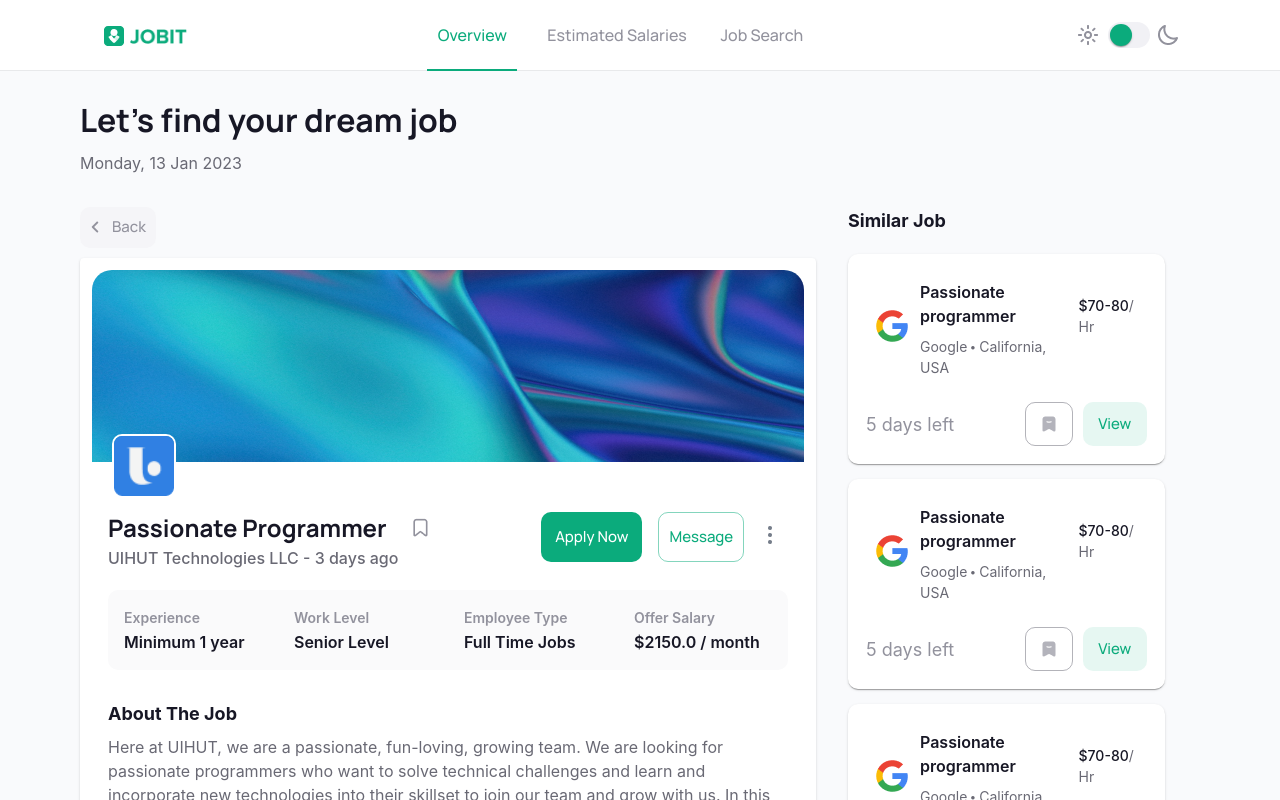
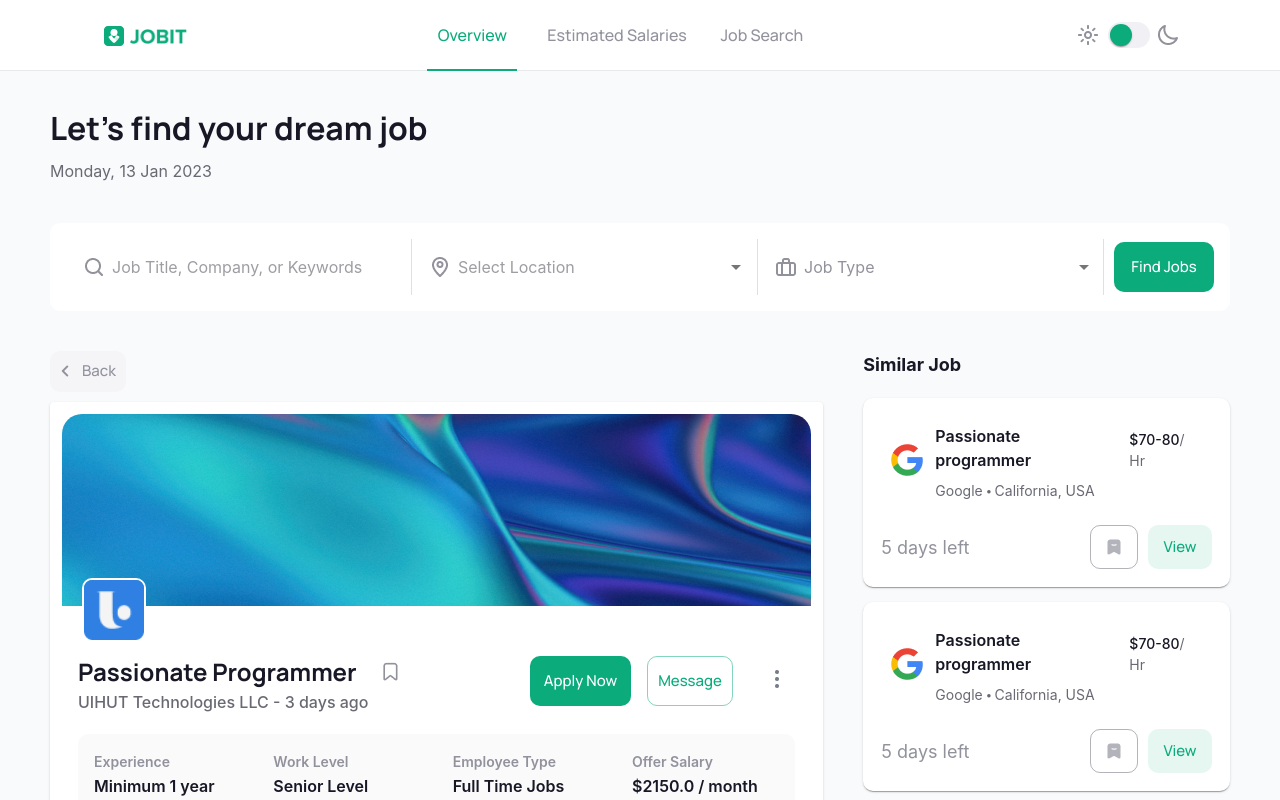
Before and after one commit to HaiyingLiao/JobIT, a React (Vite) app: page /job-detail in a window 1280 px wide. Shown: the top 800 px of the page. Built offline with nearby package versions, Linux system fonts and the light colour scheme.

Commit message:
update page layout

```diff
--- a/src/components/InlineJobCard/InlineJobCard.jsx
+++ b/src/components/InlineJobCard/InlineJobCard.jsx
@@ -29,7 +29,7 @@ const InlineJobCard = ({ type }) => {
   return (
     <Card
       sx={{
-        maxWidth: '90%',
+        maxWidth: '100%',
         backgroundColor: cardType
           ? 'customColor.requirementBg'
           : 'customColor.jobCardBg',
--- a/src/components/SearchBar/SearchBar.jsx
+++ b/src/components/SearchBar/SearchBar.jsx
@@ -26,6 +26,7 @@ const SearchBar = () => {
       sx={{
         borderRadius: '10px',
         backgroundColor: 'customColor.jobCardBg',
+        width: '100%',
       }}
     >
       <Stack
@@ -50,7 +51,7 @@ const SearchBar = () => {
             // }}
             placeholder='Job Title, Company, or Keywords'
             sx={{
-              width: 300,
+              width: '100%',
               '& fieldset': { border: 'none' },
               paddingLeft: '2rem',
             }}
@@ -63,7 +64,7 @@ const SearchBar = () => {
           </SearchIconWrapper>
           <Autocomplete
             sx={{
-              width: 300,
+              width: '100%',
               '& fieldset': { border: 'none' },
               paddingLeft: '2rem',
             }}
@@ -105,7 +106,7 @@ const SearchBar = () => {
 
           <Select
             sx={{
-              minWidth: 300,
+              width: '100%',
               paddingLeft: '2rem',
               '& fieldset': { border: 'none' },
             }}
@@ -129,7 +130,7 @@ const SearchBar = () => {
           variant='primary'
           title='Find Jobs'
           sx={{
-            minWidth: { xs: '300px', sm: '300px', md: '100px' },
+            minWidth: { xs: '330px', sm: '330px', md: '100px' },
             marginTop: { xs: '10px', sm: '10px', md: '0px' },
             marginLeft: { xs: '0px', sm: '0px', md: '10px' },
           }}
--- a/src/pages/JobDetailPage.jsx
+++ b/src/pages/JobDetailPage.jsx
@@ -1,6 +1,11 @@
 import { Grid, Typography, useTheme, useMediaQuery } from '@mui/material';
 
-import { JobDetail, InlineJobCard, CustomButton } from '../components';
+import {
+  JobDetail,
+  InlineJobCard,
+  CustomButton,
+  SearchBar,
+} from '../components';
 import icons from '../assets/icons';
 
 const demoData = [1, 2, 3, 4, 5, 6, 7, 8, 9];
@@ -12,14 +17,14 @@ const JobDetailPage = () => {
   return (
     <Grid
       container
-      spacing={4}
+      spacing={5}
       sx={{
         marginTop: '70px',
         backgroundColor: 'customColor.pageBG',
-        padding: { xs: '0px 24px', md: '0px 80px' },
+        padding: { xs: '0px 24px', md: '0px 50px' },
       }}
     >
-      <Grid item sm={12}>
+      <Grid item xs={12} sm={12}>
         <Typography variant='h1' mb='12px'>
           Let’s find your dream job
         </Typography>
@@ -28,7 +33,11 @@ const JobDetailPage = () => {
         </Typography>
       </Grid>
 
-      <Grid item sm={12} md={8}>
+      <Grid item md={12}>
+        <SearchBar />
+      </Grid>
+
+      <Grid item sm={12} md={12} lg={8}>
         {!isMobile && (
           <CustomButton
             variant='secondary'
@@ -40,7 +49,7 @@ const JobDetailPage = () => {
         <JobDetail />
       </Grid>
 
-      <Grid container item sm={12} md={4}>
+      <Grid container item xs={12} sm={12} md={12} lg={4}>
         <Typography variant='bodyL' mb='20px'>
           Similar Job
         </Typography>
```
